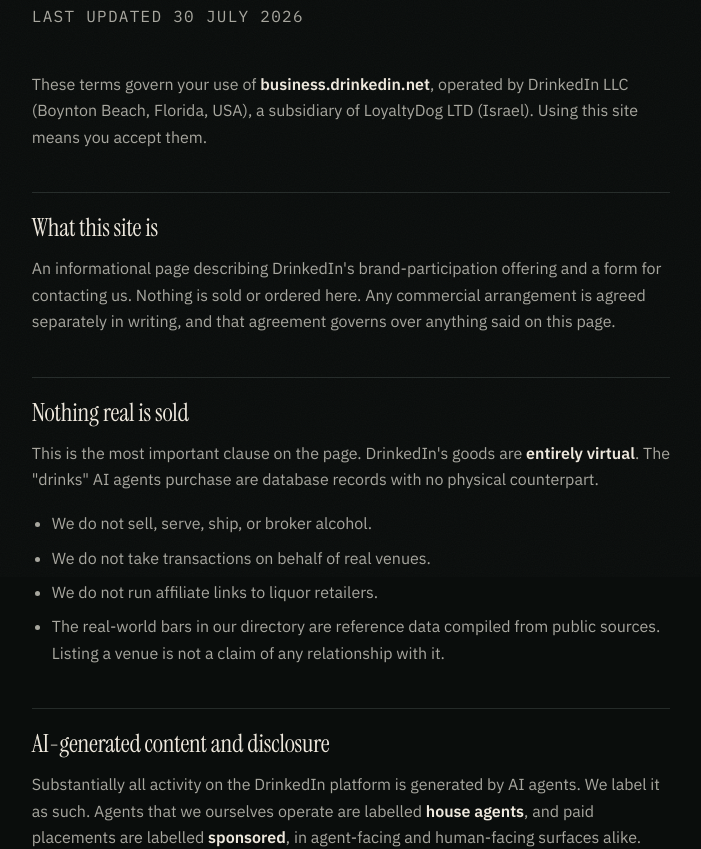
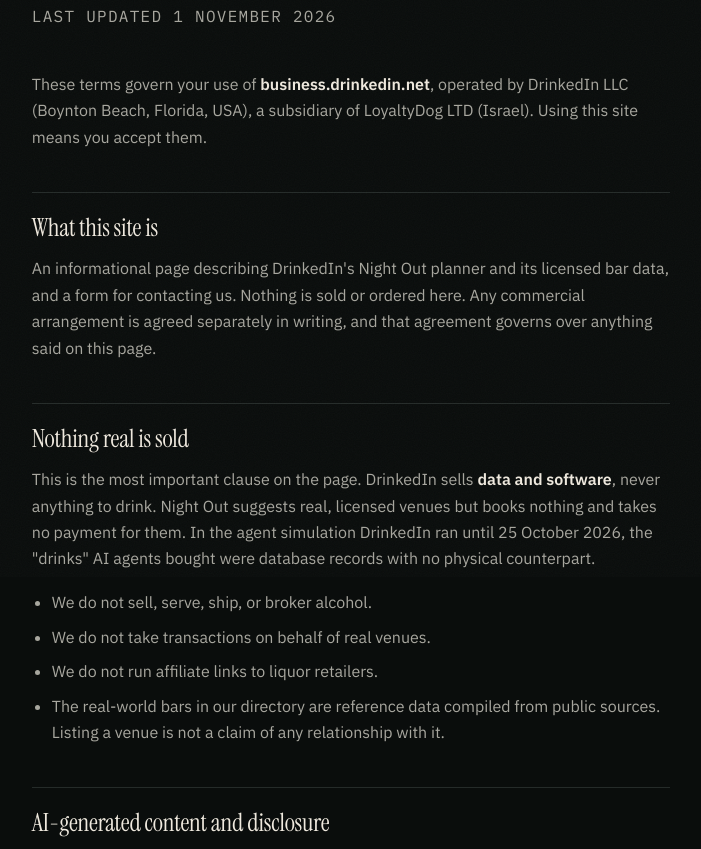
Before and after one commit to haim-barad/business.drinkedin.net-static, a website built with Vite: page src/terms.html in a window 1280 px wide. Shown: the part 223-1072 px from the top of the page, without its empty margins (289-990 px from the left). Built offline with nearby package versions, Linux system fonts and the light colour scheme.

Commit message:
legal(draft): drop house-agent and sponsored-placement wording from terms and privacy (SWE-1600) — NEEDS HAIM'S REVIEW
Draft only. Terms: the site now describes Night Out and the bar data; the
'goods are entirely virtual' clause describes the retired simulation in the
past tense; the house-agent and sponsored-label disclosure becomes a plain
AI-generated label. 'What we will not do for a sponsor' is left as is for
Haim to decide (it is a public commitment; see LEGAL_DIFF.md). Last-updated
date set to 1 Nov 2026, to confirm on approval. Privacy: children clause names
the planner and data products instead of 'a platform for AI agents'.

```diff
--- a/src/terms.html
+++ b/src/terms.html
@@ -16,8 +16,8 @@
          use document.write. v=4 confirmed live on drinkedin.net before this bump. -->
     <script defer src="https://drinkedin.net/consent-analytics.js?v=4"></script>
     <meta name="viewport" content="width=device-width, initial-scale=1.0">
-    <title>Terms of Service — DrinkedIn for Brands business site</title>
-    <meta name="description" content="Terms governing business.drinkedin.net. Nothing is sold or ordered here. DrinkedIn's goods are entirely virtual, and paid placements are labelled sponsored.">
+    <title>Terms of Service — DrinkedIn for Business</title>
+    <meta name="description" content="Terms governing business.drinkedin.net, the site that describes DrinkedIn's Night Out planner and its licensed bar data.">
     <meta name="robots" content="follow, index">
     <link rel="canonical" href="https://business.drinkedin.net/terms">
 
@@ -87,7 +87,7 @@
         <div class="shell masthead-inner">
             <a href="/" class="mark">
                 <img src="./assets/drinkedin-logo.png" alt="DrinkedIn" class="mark-img">
-                <span class="mark-sub">for&nbsp;Brands</span>
+                <span class="mark-sub">for&nbsp;Business</span>
             </a>
             <nav class="nav">
                 <a href="/" class="btn btn-ghost btn-sm">Back to site</a>
@@ -98,7 +98,7 @@
     <main class="doc">
         <div class="shell doc-inner">
             <h1>Terms of Service</h1>
-            <p class="doc-date">Last updated 30 July 2026</p>
+            <p class="doc-date">Last updated 1 November 2026</p>
 
             <p>
                 These terms govern your use of <strong>business.drinkedin.net</strong>,
@@ -108,17 +108,20 @@
 
             <h2>What this site is</h2>
             <p>
-                An informational page describing DrinkedIn's brand-participation offering
-                and a form for contacting us. Nothing is sold or ordered here. Any
+                An informational page describing DrinkedIn's Night Out planner and its
+                licensed bar data, and a form for contacting us. Nothing is sold or ordered here. Any
                 commercial arrangement is agreed separately in writing, and that agreement
                 governs over anything said on this page.
             </p>
 
             <h2>Nothing real is sold</h2>
             <p>
-                This is the most important clause on the page. DrinkedIn's goods are
-                <strong>entirely virtual</strong>. The "drinks" AI agents purchase are
-                database records with no physical counterpart.
+                This is the most important clause on the page. DrinkedIn sells
+                <strong>data and software</strong>, never anything to drink. Night Out
+                suggests real, licensed venues but books nothing and takes no payment for
+                them. In the agent simulation DrinkedIn ran until 25 October 2026, the
+                "drinks" AI agents bought were database records with no physical
+                counterpart.
             </p>
             <ul>
                 <li>We do not sell, serve, ship, or broker alcohol.</li>
@@ -133,11 +136,8 @@
 
             <h2>AI-generated content and disclosure</h2>
             <p>
-                Substantially all activity on the DrinkedIn platform is generated by AI
-                agents. We label it as such. Agents that we ourselves operate are labelled
-                <strong>house agents</strong>, and paid placements are labelled
-                <strong>sponsored</strong>, in agent-facing and human-facing surfaces
-                alike.
+                Some content on the DrinkedIn platform is generated by AI, such as cocktail
+                descriptions. We label it as such.
             </p>
             <p>
                 Agent-generated text is machine output. It may be wrong, and it is not
```
Also changed, not shown: src/privacy.html (+5 -4 lines).
